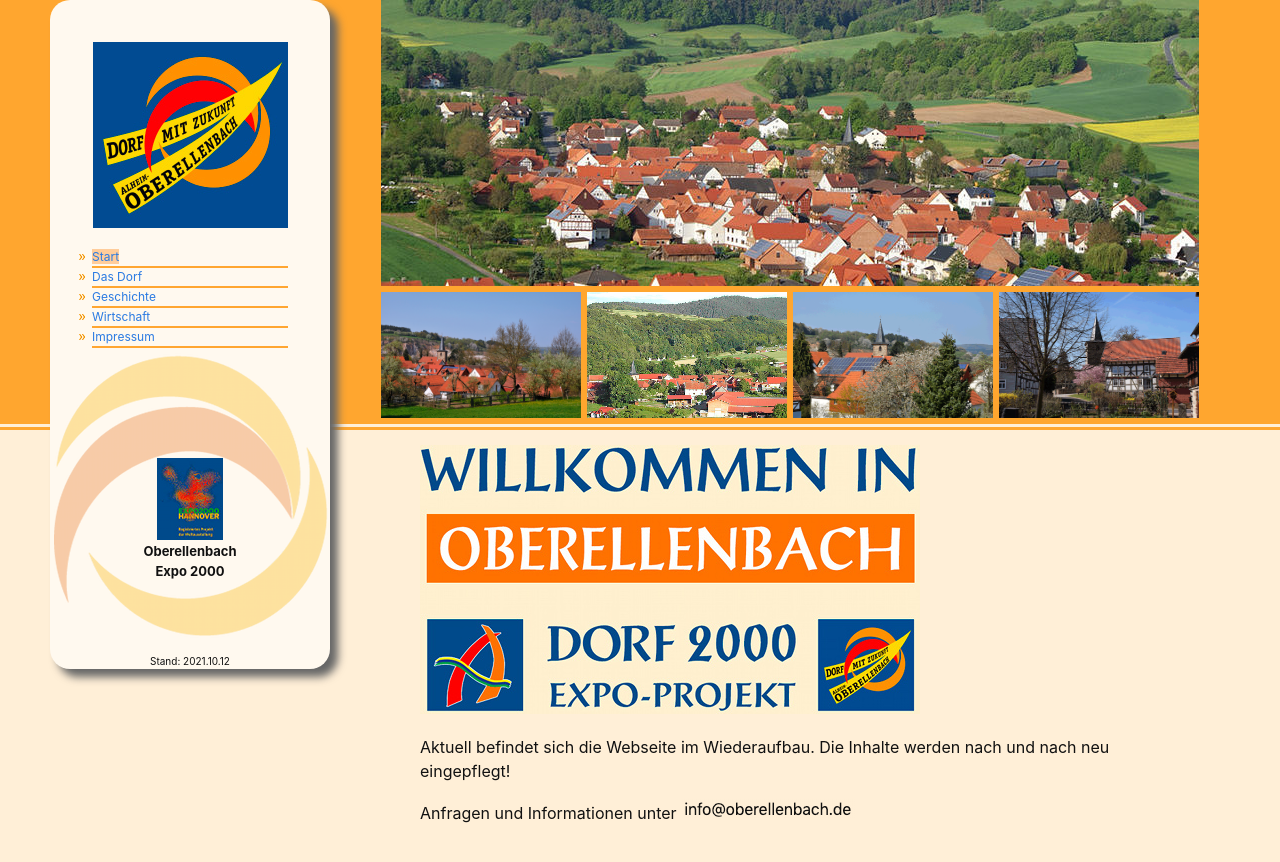
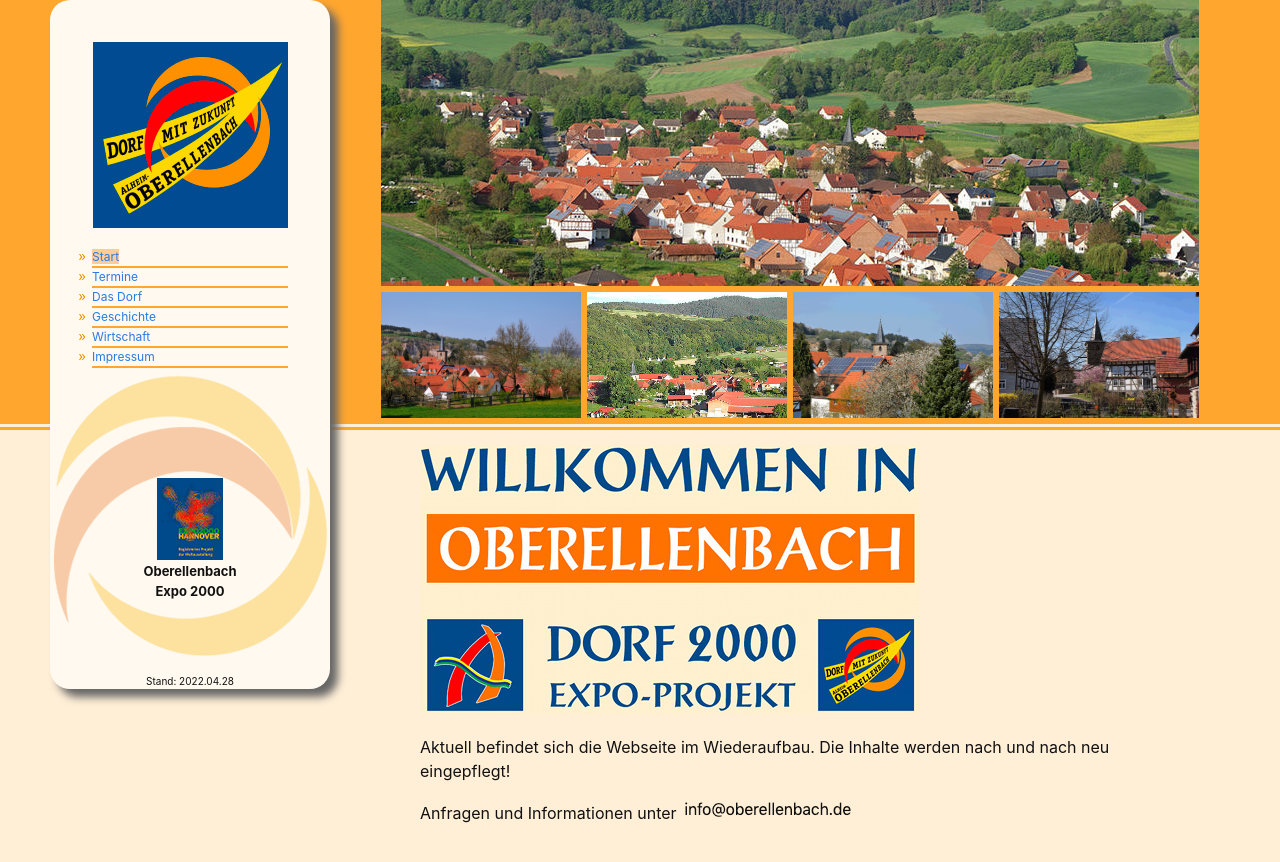
Before and after one commit to meydominic/oberellenbach-website, a Jekyll site: the page built from _page_collections/start/index.md, in a window 1280 px wide. Shown: the top 862 px of the page. Built offline with Jekyll 4.4.1, drawn with Linux system fonts in a browser that asks for light colours; our own code applies the rules of GitHub Pages for plain Markdown files.

Commit message:
updated deps

```diff
--- a/_config.yml
+++ b/_config.yml
@@ -25,7 +25,7 @@ description: >- # this means to ignore newlines until "baseurl:"
 baseurl: "/" # the subpath of your site, e.g. /blog
 url: "http://oberellenbach.de" # the base hostname & protocol for your site, e.g. http://example.com
 github_username:  meydominic
-version: 2021.10.12 # Version (Date) of latest revision
+version: 2022.04.28 # Version (Date) of latest revision
 
 # Build settings
 plugins:
--- a/_data/categories.yml
+++ b/_data/categories.yml
@@ -3,6 +3,10 @@ list:
   - title: Start
     category: start
     url: /
+
+  - title: Termine
+    category: appointments
+    url: /termine
 
   - title: Das Dorf
     category: das-dorf
```
Also changed, not shown: _page_collections/appointments/index.md (added, +7 -0 lines), Gemfile.lock.
